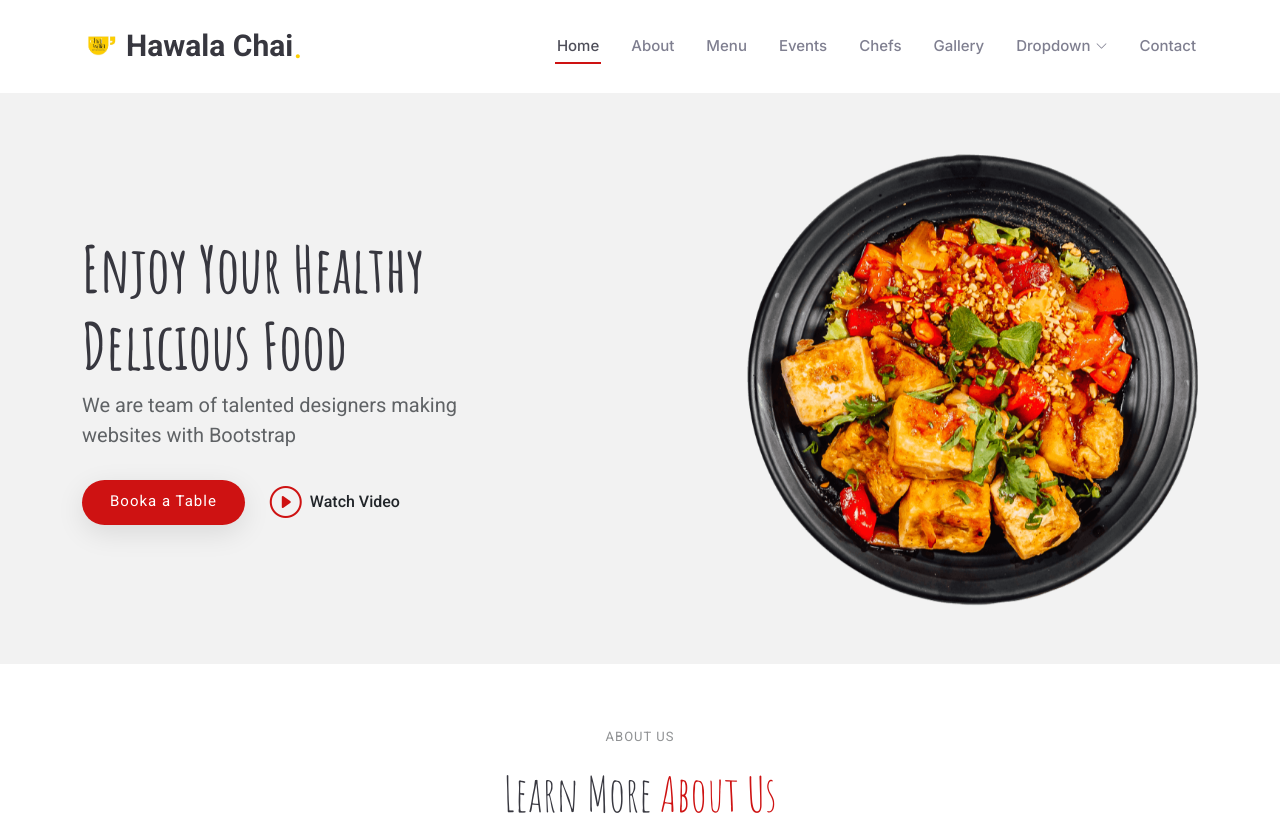
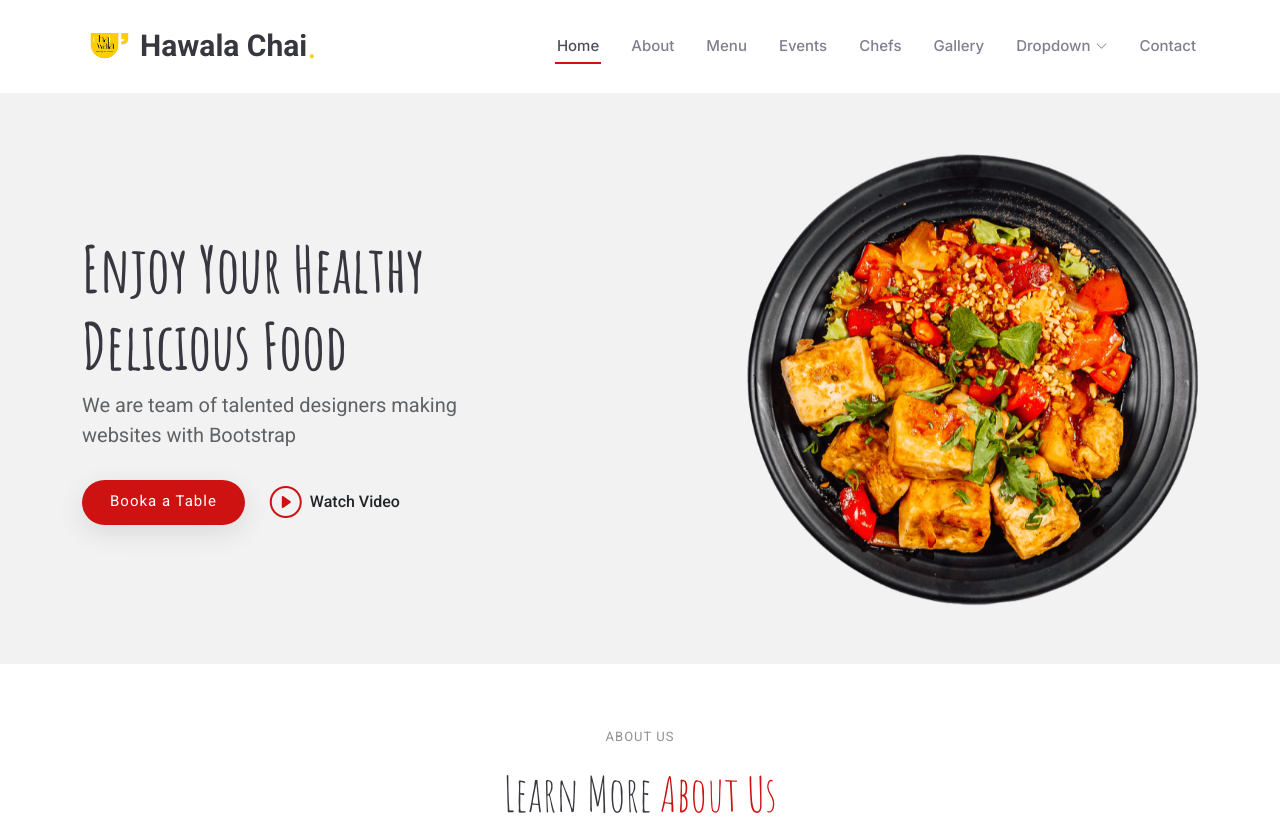
Before and after one commit to Murshid98/HawalaChai, a plain HTML site: page index.html in a window 1280 px wide. Shown: the top 827 px of the page. Drawn offline with Linux system fonts and the light colour scheme; animation ran at ten frames a second.

Commit message:
modified logo

```diff
--- a/assets/css/main.css
+++ b/assets/css/main.css
@@ -234,7 +234,7 @@ h6 {
 }
 
 .header .logo img {
-  max-height: 36px;
+  max-height: 50px;
   margin-right: 8px;
 }
 
```
